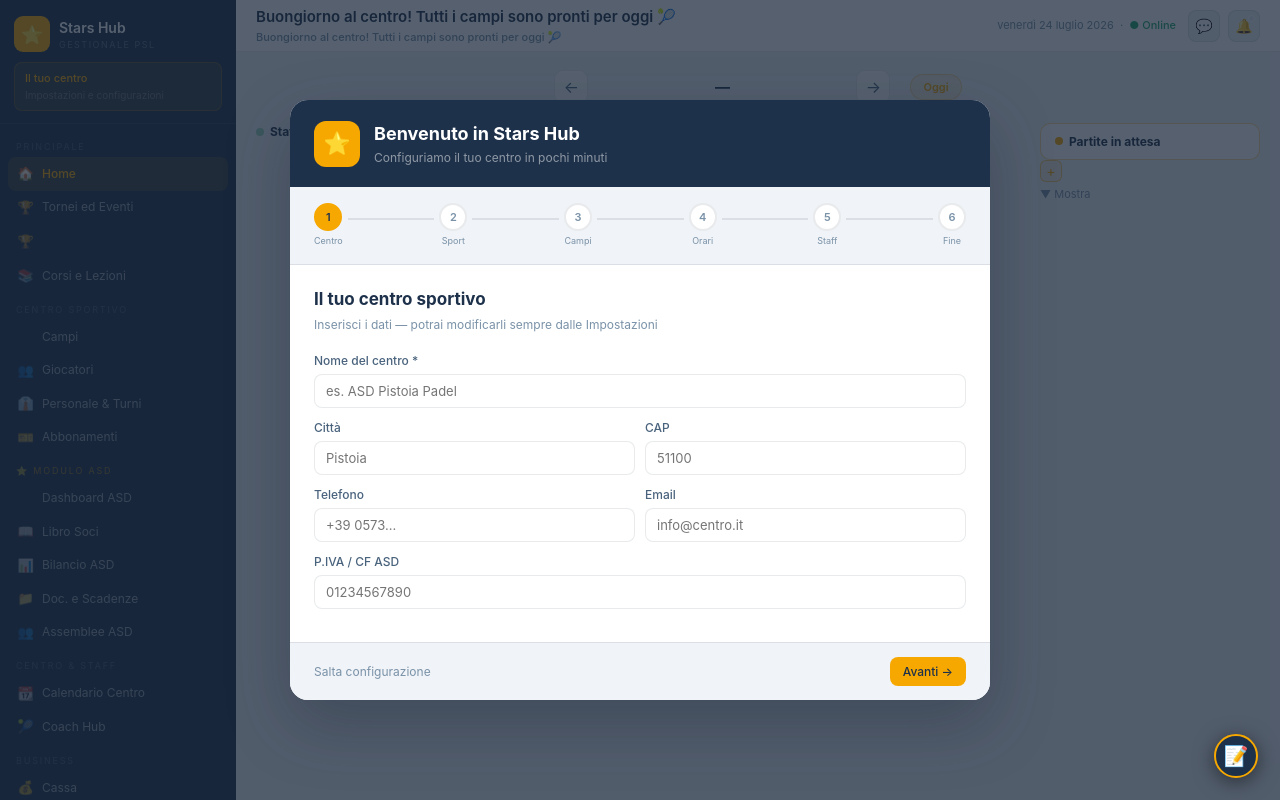
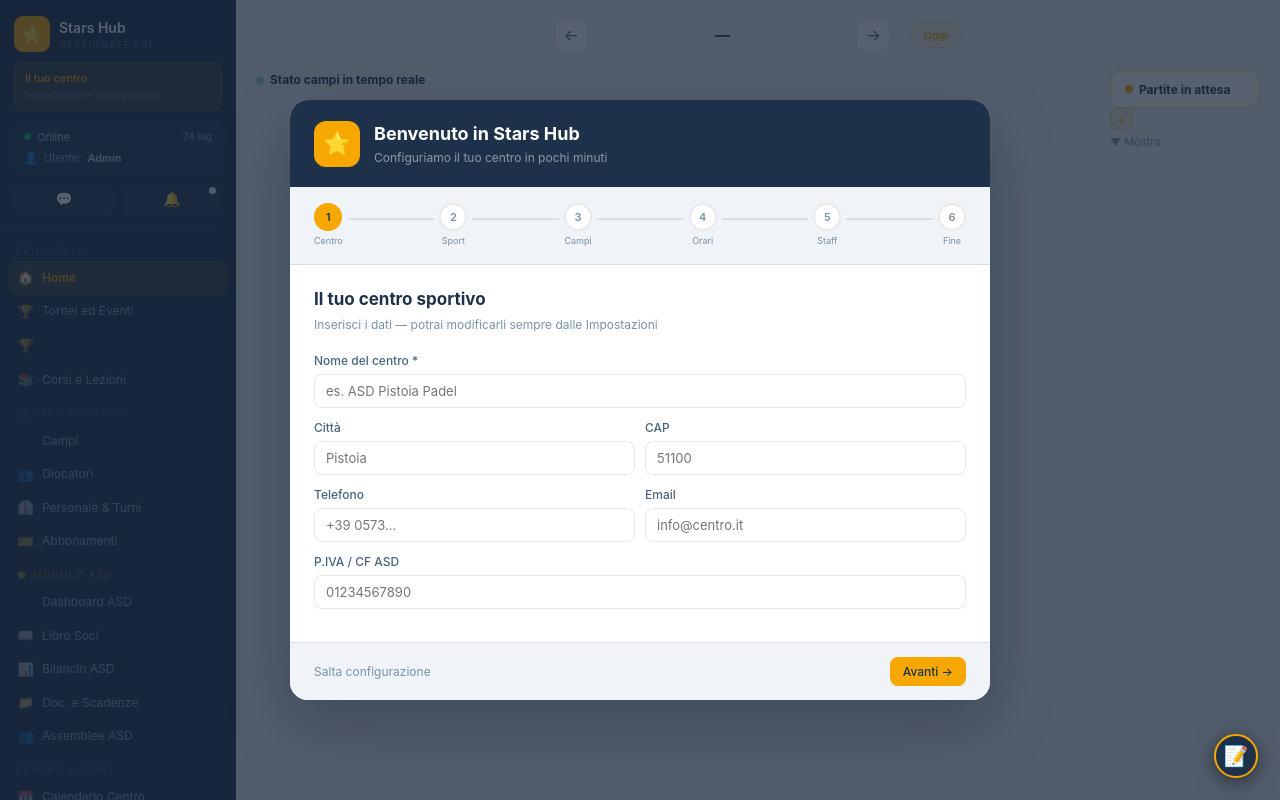
Before and after one commit to starsleague/stars-hub-demo, a plain HTML site: page index.html in a window 1280 px wide. Drawn offline with Linux system fonts and the light colour scheme.

Commit message:
Add files via upload

```diff
--- a/js/core/app-init.js
+++ b/js/core/app-init.js
@@ -16,9 +16,22 @@ function updateSidebar() {
 
 function updateTopbar() {
   const d=new Date();
-  document.getElementById('topbarDate').innerHTML=d.toLocaleDateString('it-IT',{weekday:'long',day:'numeric',month:'long',year:'numeric'})+' &nbsp;&#183;&nbsp; <span style="color:var(--green);font-weight:500">&#9679; Online</span>';
+  const dt=document.getElementById('sb-date');
+  if(dt) dt.textContent=d.toLocaleDateString('it-IT',{day:'numeric',month:'short'});
+  const u=document.getElementById('sb-user');
+  if(u) u.textContent=currentUserName();
   renderWelcomeMessage();
 }
+
+// Nome dell'utente collegato. Provvisorio: finché non c'è login vero,
+// usa il primo utente con ruolo admin, poi il nome del centro.
+function currentUserName(){
+  if(DB.utente && DB.utente.nome) return DB.utente.nome;
+  const admin=(DB.utenti||[]).find(u=>u.ruolo==='admin');
+  if(admin) return admin.nome||admin.email||'Admin';
+  return 'Admin';
+}
+
 
 function renderWelcomeMessage(){
   const now  = new Date();
@@ -148,7 +161,7 @@ function nav(p,el){
   const pg=document.getElementById('page-'+p); if(pg) pg.classList.add('active');
   document.querySelectorAll('.ni').forEach(n=>n.classList.remove('active'));
   if(el&&el.classList&&el.classList.contains('ni')) el.classList.add('active');
-  document.getElementById('pageTitle').textContent=PTITLES[p]||p;
+  const pt=document.getElementById('pageTitle'); if(pt) pt.textContent=PTITLES[p]||p;
   if(p==='planner'||p==='home') { buildSportSelect(); renderPlanner(); updateKpi(); updateTopbar(); }
   if(p==='impostazioni') fillImpostazioni();
   if(p==='giocatori') renderGiocatori();
--- a/js/moduli/home.js
+++ b/js/moduli/home.js
@@ -151,11 +151,20 @@ function toggleWaitingPanel(){
   if(arrow) arrow.textContent = isOpen ? '▼ Mostra' : '▲ Nascondi';
   // Collassato: la colonna si restringe e lascia spazio al planner
   var grid = document.getElementById('home-live-grid');
-  if(grid) grid.style.gridTemplateColumns = isOpen ? '1fr 220px' : '2.2fr 1fr';
+  if(grid) grid.style.gridTemplateColumns = isOpen ? '1fr 150px' : '2.2fr 1fr';
   if(!isOpen) renderWaitingPren();
 }
 
+function updateWaitingCount(){
+  var n = DB.prenotazioni.filter(function(p){
+    return !p.campo_id || !p.inizio || !p.fine;
+  }).length;
+  var badge = document.getElementById('waiting-count');
+  if(badge){ badge.textContent = n; badge.style.display = n ? 'inline-flex' : 'none'; }
+}
+
 function renderWaitingPren(){
+  updateWaitingCount();
   var wrap = document.getElementById('waiting-pren-list');
   if(!wrap) return;
   wrap.innerHTML = '';
@@ -213,6 +222,7 @@ function renderWaitingPren(){
 }
 
 function renderCampiLive(){
+  if(typeof updateWaitingCount==='function') updateWaitingCount();
   var wrap = document.getElementById('campi-live-scroll');
   if(!wrap) return;
   wrap.innerHTML = '';
--- a/pages/shell.html
+++ b/pages/shell.html
@@ -199,6 +199,25 @@
     <div class="sb-head">
       <div style="display:flex;align-items:center;gap:9px;margin-bottom:10px"><div class="sb-icon">&#11088;</div><div><div class="sb-name">Stars Hub</div><div class="sb-ver">Gestionale PSL</div></div></div>
       <div class="sb-club" onclick="nav('impostazioni',this)"><div class="sb-club-n" id="sb-club-n">Il tuo centro</div><div class="sb-club-s" id="sb-club-s">Impostazioni e configurazioni</div></div>
+      <!-- Stato + utente -->
+      <div style="margin-top:10px;padding:8px 10px;background:rgba(255,255,255,.04);border-radius:8px;font-size:11px;display:flex;flex-direction:column;gap:5px">
+        <div style="display:flex;align-items:center;gap:6px">
+          <span style="width:7px;height:7px;border-radius:50%;background:var(--green);display:inline-block;flex-shrink:0"></span>
+          <span style="color:var(--silver)">Online</span>
+          <span id="sb-date" style="margin-left:auto;color:var(--slate);font-size:10px"></span>
+        </div>
+        <div style="display:flex;align-items:center;gap:6px;color:var(--slate)">
+          <span>&#128100;</span><span>Utente:</span>
+          <span id="sb-user" style="color:var(--silver);font-weight:600">&#8212;</span>
+        </div>
+      </div>
+      <!-- Chat + notifiche -->
+      <div style="margin-top:8px;display:flex;gap:8px">
+        <div onclick="nav('chat',null)" title="Chat"
+          style="flex:1;height:32px;border-radius:8px;background:rgba(255,255,255,.05);display:flex;align-items:center;justify-content:center;cursor:pointer;position:relative;font-size:14px">&#128172;<div id="topbar-chat-dot" style="display:none;width:7px;height:7px;background:var(--gold);border-radius:50%;position:absolute;top:4px;right:6px"></div></div>
+        <div onclick="nav('notifiche',null)" title="Notifiche"
+          style="flex:1;height:32px;border-radius:8px;background:rgba(255,255,255,.05);display:flex;align-items:center;justify-content:center;cursor:pointer;position:relative;font-size:14px">&#128276;<div id="topbar-notif-dot" style="width:7px;height:7px;background:var(--gold);border-radius:50%;position:absolute;top:4px;right:6px"></div></div>
+      </div>
     </div>
     <nav class="sb-nav">
       <div class="sb-grp-l">Principale</div>
@@ -229,19 +248,6 @@
     </div>
   </div>
   <div class="main">
-    <div class="topbar">
-      <div style="font-size:15px;font-weight:600;flex:1;display:flex;flex-direction:column;gap:1px">
-        <span id="pageTitle">Home</span>
-        <span id="topbarWelcome" style="font-size:11px;font-weight:500;color:var(--text3)"></span>
-      </div>
-      <div style="font-size:11px;color:var(--text3)" id="topbarDate"></div>
-      <div class="gap" style="margin-left:auto">
-        <!-- Chat nell'header -->
-        <div style="width:32px;height:32px;border-radius:8px;background:var(--bg);border:.5px solid var(--bdr);display:flex;align-items:center;justify-content:center;cursor:pointer;position:relative;font-size:14px" onclick="nav('chat',null)" title="Chat">&#128172;<div id="topbar-chat-dot" style="display:none;width:7px;height:7px;background:var(--gold);border-radius:50%;position:absolute;top:4px;right:4px;border:1.5px solid var(--surf)"></div></div>
-        <!-- Notifiche -->
-        <div style="width:32px;height:32px;border-radius:8px;background:var(--bg);border:.5px solid var(--bdr);display:flex;align-items:center;justify-content:center;cursor:pointer;position:relative;font-size:14px" onclick="nav('notifiche',null)" title="Notifiche">&#128276;<div id="topbar-notif-dot" style="width:7px;height:7px;background:var(--gold);border-radius:50%;position:absolute;top:4px;right:4px;border:1.5px solid var(--surf)"></div></div>
-      </div>
-    </div>
     <div class="content">
 <!-- HOME -->
 <div class="page active" id="page-home">
@@ -276,7 +282,7 @@
   </div>
 
   <!-- STATO CAMPI LIVE + PARTITE IN ATTESA -->
-  <div id="home-live-grid" style="display:grid;grid-template-columns:1fr 220px;gap:16px;align-items:start;margin-bottom:20px;transition:grid-template-columns .2s ease">
+  <div id="home-live-grid" style="display:grid;grid-template-columns:1fr 150px;gap:16px;align-items:start;margin-bottom:20px;transition:grid-template-columns .2s ease">
 
     <!-- Campi live -->
     <div>
@@ -296,6 +302,8 @@
         <span style="display:flex;align-items:center;gap:6px">
           <span style="width:8px;height:8px;border-radius:50%;background:var(--gold);display:inline-block"></span>
           Partite in attesa
+          <span id="waiting-count" style="background:var(--gold);color:#1E314A;font-size:10px;font-weight:800;
+            min-width:18px;height:18px;border-radius:9px;display:none;align-items:center;justify-content:center;padding:0 5px">0</span>
         </span>
         <span style="display:flex;align-items:center;gap:8px">
           <button type="button" onclick="event.stopPropagation();openWaitingPren()"
```
